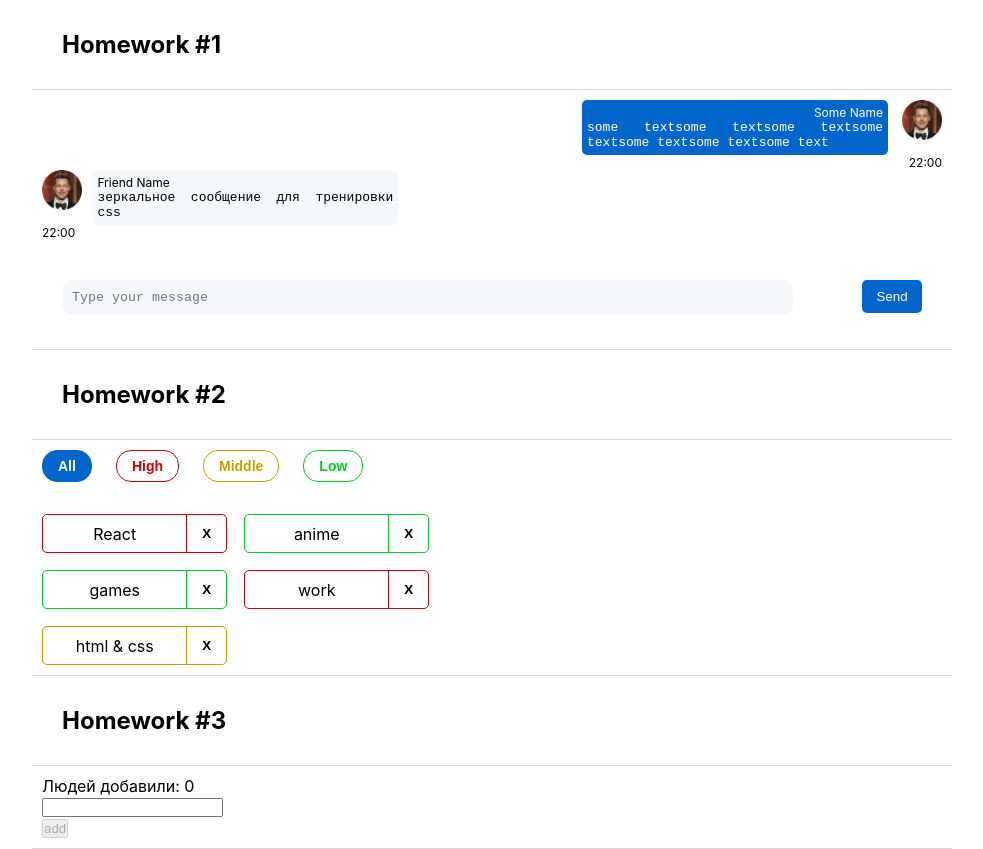
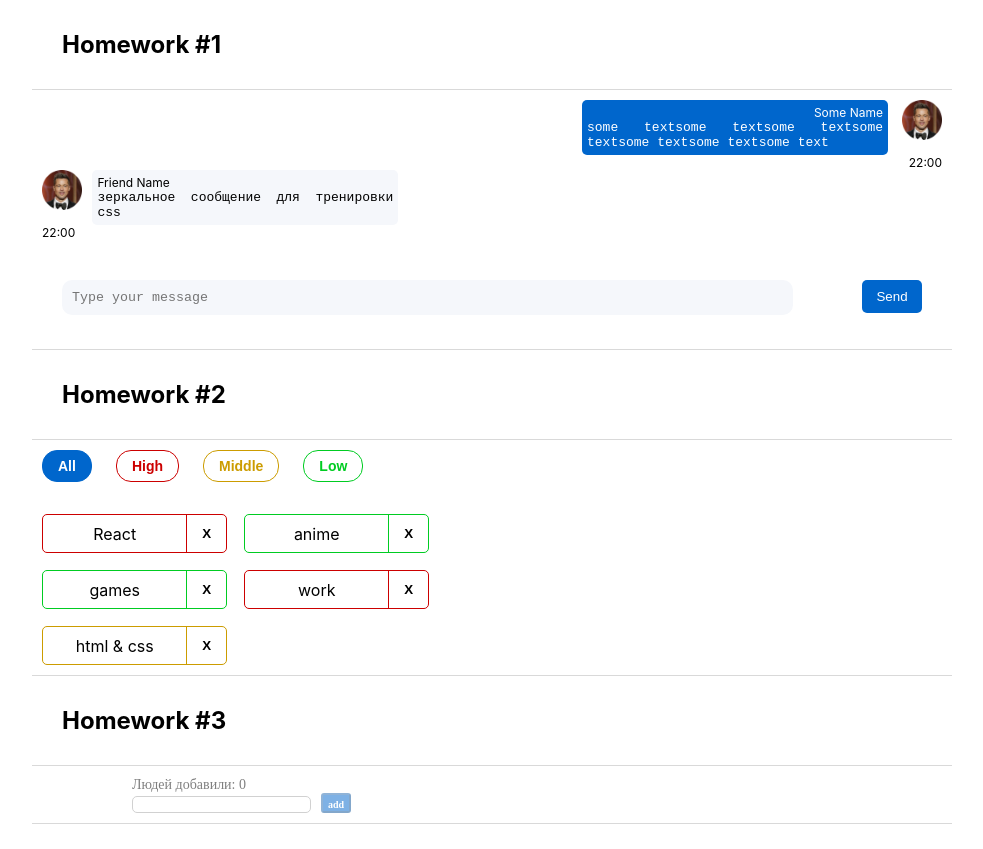
Before and after one commit to Botabay/hws2, a React (Create React App) app: page / in a window 1280 px wide. Shown: the whole page, without its empty margins (148-1131 px from the left). After the commit the page ends 824 px from the top, so only its background shows below. Built offline with nearby package versions, Linux system fonts and the light colour scheme.

Commit message:
homework with autocheck of lesson3 is done

```diff
--- a/src/s2-homeworks/hw03/Greeting.module.css
+++ b/src/s2-homeworks/hw03/Greeting.module.css
@@ -1,35 +1,116 @@
 .greetingForm {
+    width: 80%;
+    margin: 0 auto;
 }
 
 .inputAndButtonContainer {
+    display: flex;
 }
 
 .error {
+    color: #CC0000;
+    font-family: 'Montserrat';
+    font-style: normal;
+    font-weight: 400;
+    font-size: 14px;
+    line-height: 17px;
 }
 
 .input {
+    box-sizing: border-box;
+    /* position: absolute;
+left: 0%;
+right: 0%;
+top: 0%;
+bottom: 0%; */
+
+    border: 1px solid #D1D1D1;
+    border-radius: 5px;
 }
 
 .input:focus {
+    /* position: absolute;
+width: 93px;
+height: 20px;
+left: 82px;
+top: 232px; */
+
+    font-family: 'Montserrat';
+    font-style: normal;
+    font-weight: 500;
+    font-size: 16px;
+    line-height: 20px;
+    /* identical to box height */
+    color: #000000;
 }
 
 .errorInput {
+    box-sizing: border-box;
+
+    /* position: absolute;
+left: 0%;
+right: 0%;
+top: 0%;
+bottom: 0%; */
+
+    border: 1px solid #CC0000;
+    border-radius: 5px;
+    border-color: #CC0000;
 }
 
 .button {
+    margin-left: 10px;
+    background: #0066CC;
+    opacity: 0.5;
+    border-radius: 3px;
+    width: 30px;
+    height: 20px;
+
+    font-family: 'Montserrat';
+    font-style: normal;
+    font-weight: 600;
+    font-size: 10px;
+    line-height: 20px;
+
+    color: #FFFFFF;
 }
 
 .button:focus {
+    opacity: 1;
+    /* background: #0066CC;
+border-radius: 3px; */
 }
 
 .button:active {
+    opacity: 1;
+border-radius: 3px;
 }
 
 .button:disabled {
+    background: #0066CC;
 }
 
 .text {
+    font-family: 'Montserrat';
+    font-style: normal;
+    font-weight: 400;
+    font-size: 14px;
+    line-height: 17px;
+    color: rgba(0, 0, 0, 0.5);
+    /* position: absolute;
+width: 143px;
+height: 17px;
+left: 70px;
+top: 998px; */
 }
 
 .greeting {
+    font-family: 'Montserrat';
+    font-style: normal;
+    font-weight: 500;
+    font-size: 16px;
+    line-height: 20px;
+    /* identical to box height */
+    color: #000000;
+
 }
```
